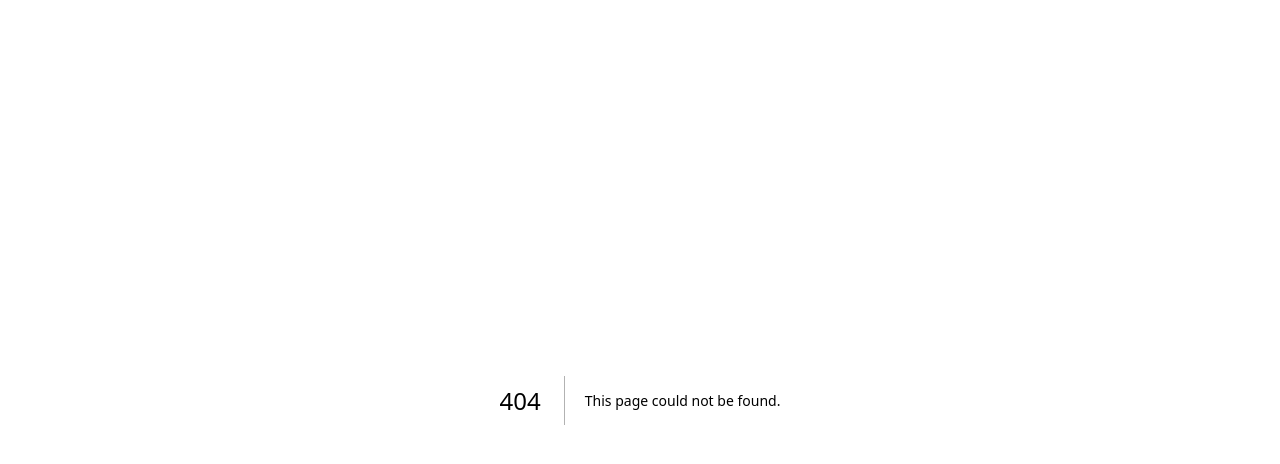
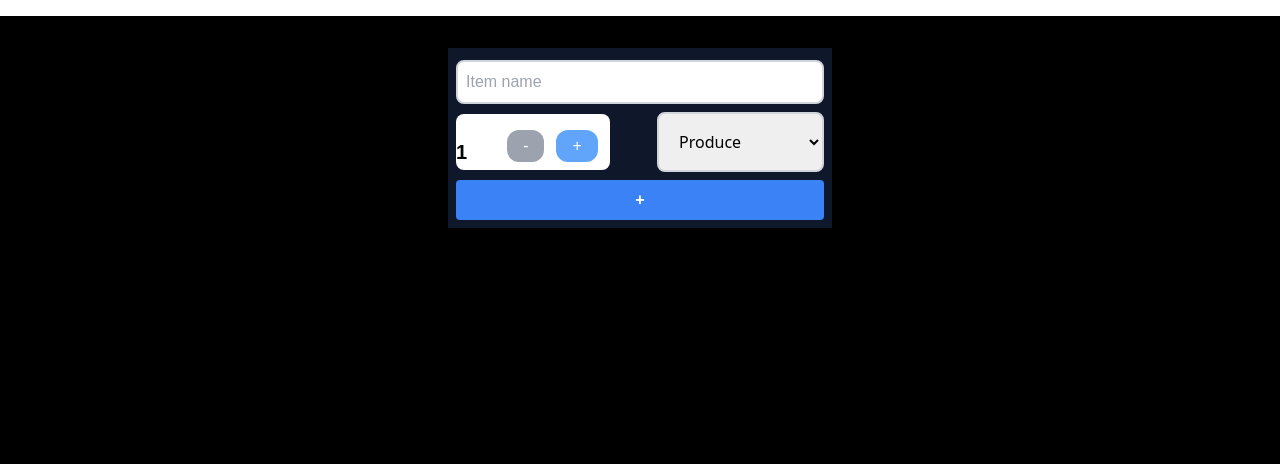
Before and after one commit to eveyiyi/cprg306-assignments, a Next.js app: page /week-5 in a window 1280 px wide. Before the commit this address had no page. Shown: the top 464 px of the page. Built offline with nearby package versions, Linux system fonts and the light colour scheme.

Commit message:
week 5 Assignment
new-item.js version 2

```diff
--- a/app/page.js
+++ b/app/page.js
@@ -13,6 +13,9 @@ export default function Home() {
       <p>
         <Link href="./week-4/">Go to Week 4 Page</Link>
       </p>
+      <p>
+        <Link href="./week-5/">Go to Week 5 Page</Link>
+      </p>
     </div>
 
   );
--- /dev/null
+++ b/app/week-5/new-item.js
@@ -0,0 +1,91 @@
+"use client"
+import { useState } from "react";
+
+
+export default function NewItem() {
+
+    const [quantity, setQuantity] = useState(1);
+    const [name, setName] = useState("");
+    const [category, setCategory] = useState("Produce");
+
+    const incrementQuantity = () => {
+        setQuantity(quantity + 1);
+    };
+
+    const decrementQuantity = () => {
+        setQuantity(quantity - 1);
+    };
+
+    const handleSubmit = (event) => {
+        event.preventDefault();
+        const item = {name, quantity, category};
+        console.log(item);
+        alert(`Added item: ${name}, quantity: ${quantity}. category: ${category}`);
+        setName("");
+        setQuantity(1);
+        setCategory("Produce");
+    }
+
+    let buttonStyles = "bg-blue-400 hover:bg-blue-700 text-white rounded-xl py-1 px-4 mb-2 mt-4 mr-3";
+    let disabledStyles = "bg-gray-400 text-white rounded-xl py-1 px-4 mt-4 hover:bg-gray-400";
+
+    return (
+        <main className="bg-black flex justify-center items-start min-h-screen pt-4">
+            <form className="p-2 m-4 bg-slate-900 text-black w-full max-w-sm" > {/*onSubmit={handleSubmit}*/}
+                <div className="mb-2">
+                    <input
+                        type="text"
+                        placeholder="Item name"
+                        className="w-full mt-1 border-2 border-gray-300 p-2 rounded-lg"
+                        required
+                        value={name}
+                        onChange={(e) => setName(e.target.value)}
+                    />
+                </div>
+                <div className="flex justify-between items-center mb-2">
+                    <div className="flex items-center bg-white rounded-lg max-w-sm">
+                        <span className="text-xl text-black font-bold mr-10 mt-5">{quantity}</span>
+                        <button
+                        type="button"
+                    onClick={decrementQuantity}
+                    className={`${buttonStyles} ${quantity === 1 ? disabledStyles : ''}`}
+                    disabled={quantity === 1}
+                >
+                    -
+                </button>
+                <button
+                type="button"
+                    onClick={incrementQuantity}
+                    className={`${buttonStyles} ${quantity === 20 ? disabledStyles : ''}`}
+                    disabled={quantity === 20}
+                >
+                    +
+                </button>
+                    </div>
+                    <select
+                        className="ml-1 border-2 border-gray-300 p-4 rounded-lg font-sans"
+                        value={category}
+                        onChange={(e) => setCategory(e.target.value)}>
+                        <option value="Produce">Produce</option>
+                        <option value="Dairy">Dairy</option>
+                        <option value="Bakery">Bakery</option>
+                        <option value="Meat">Meat</option>
+                        <option value="Frozen Foods">Frozen Foods</option>
+                        <option value="Canned Goods">Canned Goods</option>
+                        <option value="Dry Goods">Dry Goods</option>
+                        <option value="Beverages">Beverages</option>
+                        <option value="Snacks">Snacks</option>
+                        <option value="Household">Household</option>
+                        <option value="Other">Other</option>
+                    </select>
+                </div>
+                <button type="submit" className="w-full bg-blue-500 hover:bg-blue-700 text-white font-bold py-2 px-4 rounded" onClick={handleSubmit}>
+                    +
+                </button>
+            </form>
+        </main>
+    );
+
+
+
+}
--- /dev/null
+++ b/app/week-5/page.js
@@ -0,0 +1,10 @@
+import NewItem from "./new-item";
+
+export default function Week5Page(){
+    return (
+        <main>
+          <h1 className="text-2xl font-bold text-center mt-4 mb-4"></h1>
+          <NewItem />
+        </main>
+      );
+}
```
